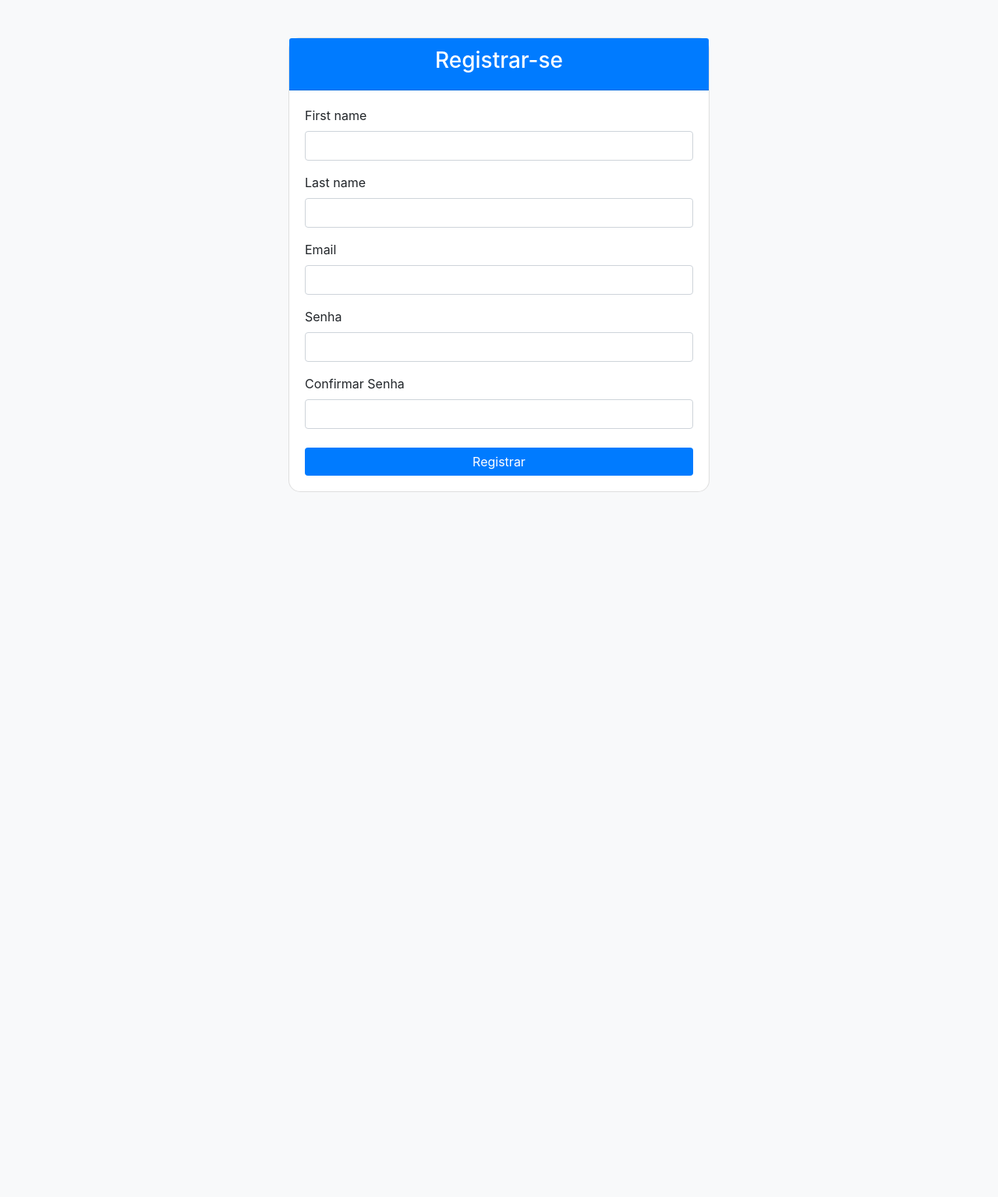
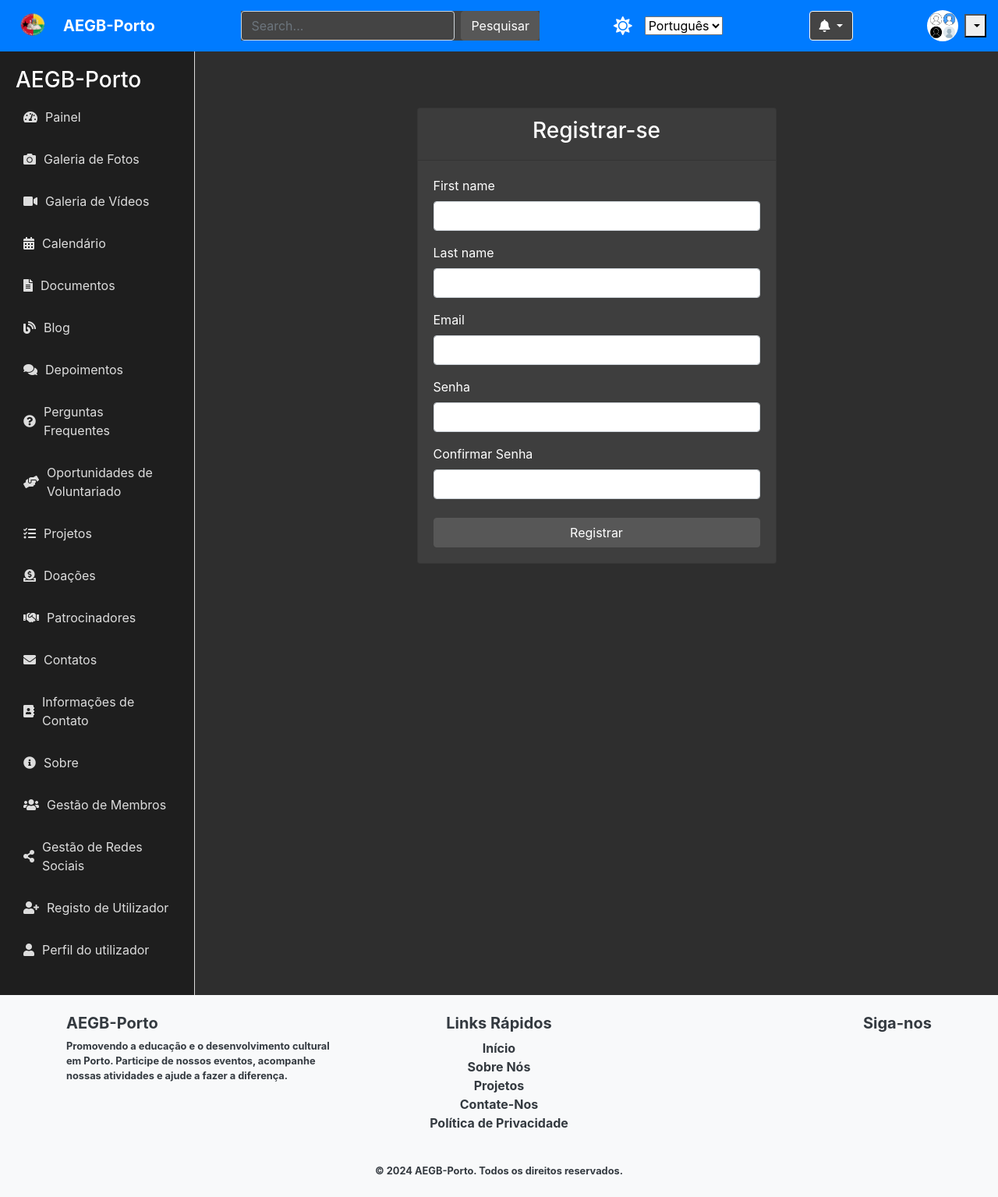
Before and after one commit to sancabenicio/projecto_aegbp, a Django app: page /pt/register/ in a window 1280 px wide. Shown: the whole page at 78% size. Before the commit the page ends 631 px from the top, so only its background shows below. Run offline with Django 5.2, Linux system fonts and the light colour scheme; a user stored in the database is signed in; data that the repository does not hold is empty; some libraries are stand-ins or nearby versions.

Commit message:
melhorias na escrita

```diff
--- a/my_project_aegbp/my_aegbp/forms.py
+++ b/my_project_aegbp/my_aegbp/forms.py
@@ -42,7 +42,7 @@ class CustomUserCreationForm(UserCreationForm):
     def clean_email(self):
         email = self.cleaned_data.get('email')
         if User.objects.filter(email=email).exists():
-            raise ValidationError(_("Um usuário com este email já existe."))
+            raise ValidationError(_("Um utilizador com este email já existe."))
         CustomEmailValidator()(email)
         return email
 
@@ -54,7 +54,7 @@ class CustomUserCreationForm(UserCreationForm):
             if commit:
                 user.save()
         except IntegrityError as e:
-            raise ValidationError(_("Erro ao criar usuário: ") + str(e))
+            raise ValidationError(_("Erro ao criar utilizador: ") + str(e))
         return user
 
 class CustomAuthenticationForm(AuthenticationForm):
--- a/my_project_aegbp/my_aegbp/models.py
+++ b/my_project_aegbp/my_aegbp/models.py
@@ -554,7 +554,7 @@ class GeneralSettings(models.Model):
 
 
 class UserProfile(models.Model):
-    user = models.OneToOneField(User, on_delete=models.CASCADE, verbose_name=_("Usuário"))
+    user = models.OneToOneField(User, on_delete=models.CASCADE, verbose_name=_("utilizador"))
     profile_picture = models.ImageField(upload_to='profile_pictures/', blank=True, null=True, verbose_name=_("Foto de Perfil"))
     job_title = models.CharField(max_length=100, blank=True, default='', verbose_name=_("Cargo"))
     address = models.CharField(max_length=255, blank=True, default='', verbose_name=_("Endereço"))
@@ -577,8 +577,8 @@ class UserProfile(models.Model):
         return self.user.username
 
     class Meta:
-        verbose_name = _("Perfil de Usuário")
-        verbose_name_plural = _("Perfis de Usuários")
+        verbose_name = _("Perfil de utilizador")
+        verbose_name_plural = _("Perfis de utilizadors")
 
 
 @receiver(post_save, sender=User)
--- a/my_project_aegbp/my_aegbp/static/my_aegbp/js/custom.js
+++ b/my_project_aegbp/my_aegbp/static/my_aegbp/js/custom.js
@@ -4,8 +4,8 @@ document.addEventListener('DOMContentLoaded', function () {
 
     // Configurações de inatividade
     var idleTime = 0;
-    const warningTime = 10; // Minutos de inatividade antes de avisar o usuário
-    const logoutTime = 15; // Minutos de inatividade antes de desconectar o usuário
+    const warningTime = 10; // Minutos de inatividade antes de avisar o utilizador
+    const logoutTime = 15; // Minutos de inatividade antes de desconectar o utilizador
 
     // Incrementa o contador de inatividade a cada minuto
     setInterval(timerIncrement, 60000); // 1 minuto
@@ -20,7 +20,7 @@ document.addEventListener('DOMContentLoaded', function () {
         }
     }
 
-    // Reseta o contador de inatividade ao detectar interação do usuário
+    // Reseta o contador de inatividade ao detectar interação do utilizador
     document.addEventListener('mousemove', resetIdleTime);
     document.addEventListener('keypress', resetIdleTime);
 
--- a/my_project_aegbp/my_aegbp/templates/base.html
+++ b/my_project_aegbp/my_aegbp/templates/base.html
@@ -295,7 +295,7 @@
                     <a href="{% url 'register' %}"><i class="fas fa-user-plus"></i> {% trans "Registo de Utilizador" %}</a>
                 </li>
                 <li>
-                    <a href="{% url 'user_profile' %}"><i class="fas fa-user"></i> {% trans "Perfil do Usuário" %}</a>
+                    <a href="{% url 'user_profile' %}"><i class="fas fa-user"></i> {% trans "Perfil do utilizador" %}</a>
                 </li>
             </ul>
         </nav>
--- a/my_project_aegbp/my_aegbp/templates/registration/login.html
+++ b/my_project_aegbp/my_aegbp/templates/registration/login.html
@@ -25,7 +25,7 @@
                 <form method="post">
                     {% csrf_token %}
                     <div class="form-group">
-                        <label for="{{ form.username.id_for_label }}">{% trans "Usuário" %}:</label>
+                        <label for="{{ form.username.id_for_label }}">{% trans "utilizador" %}:</label>
                         {{ form.username }}
                         {% if form.username.errors %}
                             <div class="invalid-feedback">
--- a/my_project_aegbp/my_aegbp/templates/registration/register.html
+++ b/my_project_aegbp/my_aegbp/templates/registration/register.html
@@ -1,10 +1,10 @@
-<!DOCTYPE html>
-<html lang="pt">
-<head>
-    <meta charset="UTF-8">
-    <meta name="viewport" content="width=device-width, initial-scale=1.0">
-    <title>{% load i18n %}{% trans "Registrar-se" %}</title>
-    {% load static %}
+{% extends "base.html" %}
+{% load static %}
+{% load i18n %}
+
+{% block title %}{% trans "Registrar-se" %}{% endblock %}
+
+{% block extra_css %}
     <link rel="stylesheet" href="{% static 'css/custom-styles.css' %}">
     <link rel="stylesheet" href="https://stackpath.bootstrapcdn.com/bootstrap/4.5.2/css/bootstrap.min.css">
     <style>
@@ -30,8 +30,9 @@
             border-radius: 5px;
         }
     </style>
-</head>
-<body>
+{% endblock %}
+
+{% block content %}
     <div class="container mt-5">
         <div class="row justify-content-center">
             <div class="col-md-6">
@@ -120,8 +121,10 @@
             </div>
         </div>
     </div>
+{% endblock %}
+
+{% block extra_js %}
     <script src="https://code.jquery.com/jquery-3.5.1.slim.min.js"></script>
     <script src="https://cdn.jsdelivr.net/npm/@popperjs/core@2.9.3/dist/umd/popper.min.js"></script>
     <script src="https://stackpath.bootstrapcdn.com/bootstrap/4.5.2/js/bootstrap.min.js"></script>
-</body>
-</html>
+{% endblock %}
--- a/my_project_aegbp/my_aegbp/views.py
+++ b/my_project_aegbp/my_aegbp/views.py
@@ -1134,17 +1134,17 @@ def register(request):
                     user.save()
                     admin_group, created = Group.objects.get_or_create(name='admin')
                     user.groups.add(admin_group)
-                    messages.success(request, _('Usuário registrado com sucesso!'))
-                    return redirect('login')
+                    messages.success(request, _('utilizador registrado com sucesso!'))
+                    return render(request, 'registration/registration_success.html')
                 except IntegrityError:
-                    form.add_error('email', _('Um usuário com este email já existe.'))
+                    form.add_error('email', _('Um utilizador com este email já existe.'))
         else:
             form = CustomUserCreationForm()
         return render(request, 'registration/register.html', {'form': form})
     except Exception as e:
-        logger.error(_("Erro ao registrar usuário: {e}").format(e=e), exc_info=True)
-        mail_admins(_("Erro ao registrar usuário"), str(e))
-        return render(request, 'error.html', {'message': _('Ocorreu um erro ao registrar o usuário.')})
+        logger.error(_("Erro ao registrar utilizador: {e}").format(e=e), exc_info=True)
+        mail_admins(_("Erro ao registrar utilizador"), str(e))
+        return render(request, 'error.html', {'message': _('Ocorreu um erro ao registrar o utilizador.')})
 
 def user_login(request):
     try:
@@ -1182,9 +1182,9 @@ def user_profile(request):
         profile, created = UserProfile.objects.get_or_create(user=request.user)
         return render(request, 'user_profile/profile.html', {'profile': profile})
     except Exception as e:
-        logger.error(_("Erro ao carregar perfil do usuário: {e}").format(e=e), exc_info=True)
-        mail_admins(_("Erro ao carregar perfil do usuário"), str(e))
-        return render(request, 'error.html', {'message': _('Ocorreu um erro ao carregar o perfil do usuário.')})
+        logger.error(_("Erro ao carregar perfil do utilizador: {e}").format(e=e), exc_info=True)
+        mail_admins(_("Erro ao carregar perfil do utilizador"), str(e))
+        return render(request, 'error.html', {'message': _('Ocorreu um erro ao carregar o perfil do utilizador.')})
 
 @login_required
 def edit_profile(request):
```
Also changed, not shown: my_project_aegbp/my_aegbp/templates/registration/registration_success.html (+15 -25 lines), my_project_aegbp/locale/en/LC_MESSAGES/django.po, my_project_aegbp/locale/pt/LC_MESSAGES/django.po, my_project_aegbp/my_aegbp/migrations/0001_initial.py, 2 other files.
